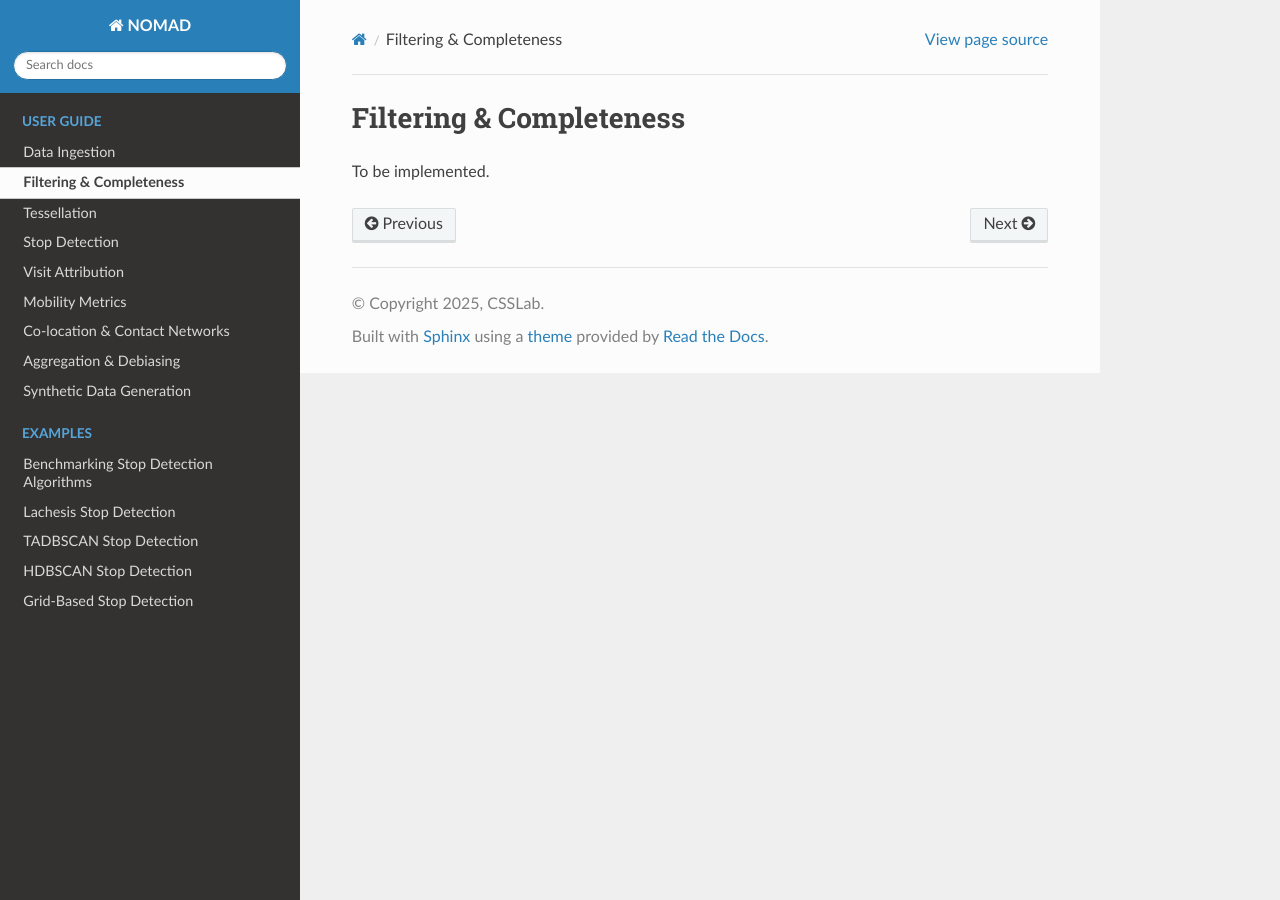
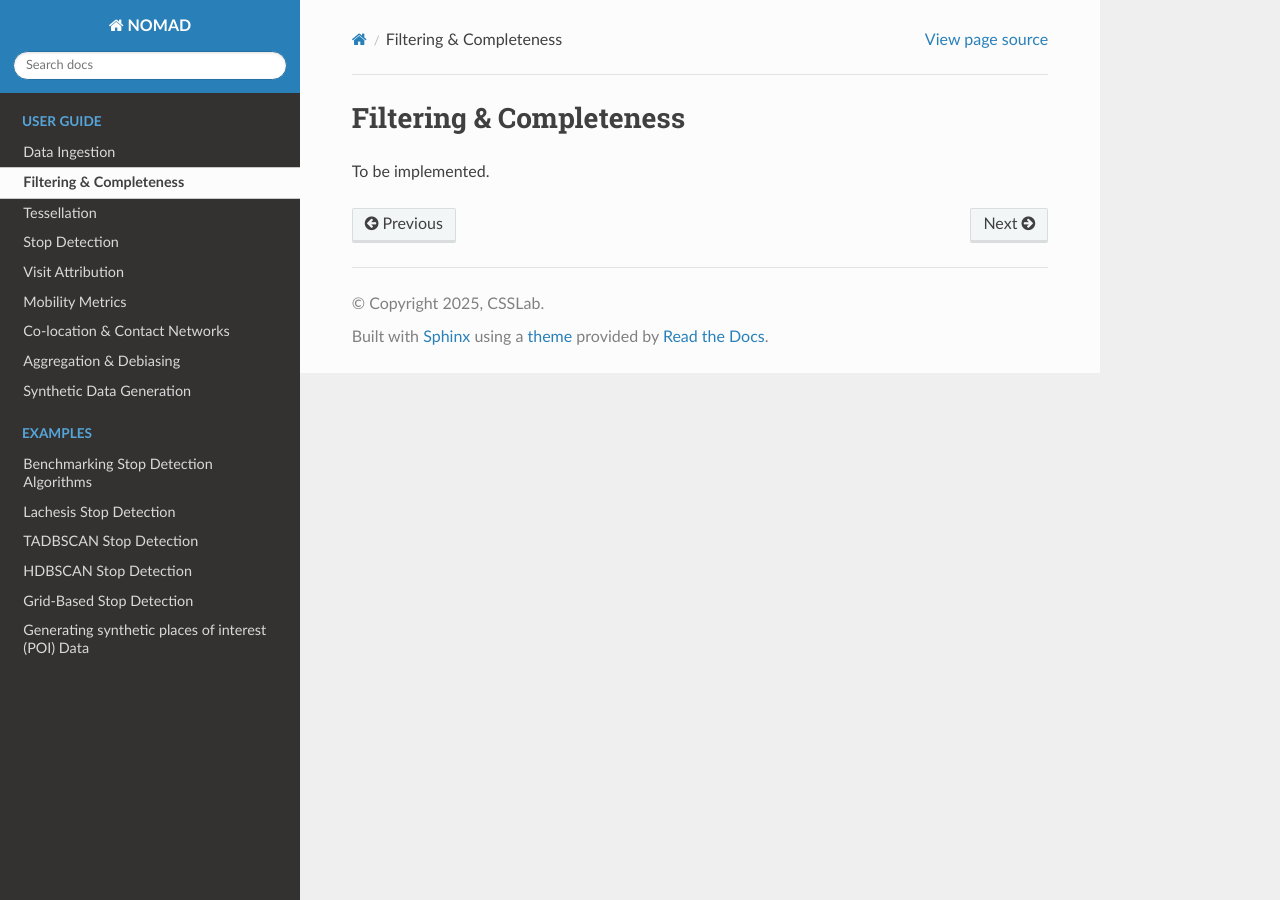
Before and after one commit to Watts-Lab/nomad, a Sphinx documentation site: the page built from docs/filtering.rst, in a window 1280 px wide. Built offline with Sphinx 7.4.7 and the Read the Docs theme 3.1.0, drawn with Linux system fonts in a browser that asks for light colours; pages that are not in the unit, such as notebooks, are missing from menus.

Commit message:
New builds

```diff
--- a/docs/index.rst
+++ b/docs/index.rst
@@ -61,6 +61,8 @@ Installation
    source/tadbscan_demo
    source/hdbscan_demo
    source/grid_based_demo
+   source/poi_synthetic
+   source/poi_osm
 
 Modules Overview
 ----------------
```
Also changed, not shown: 10 other files.
